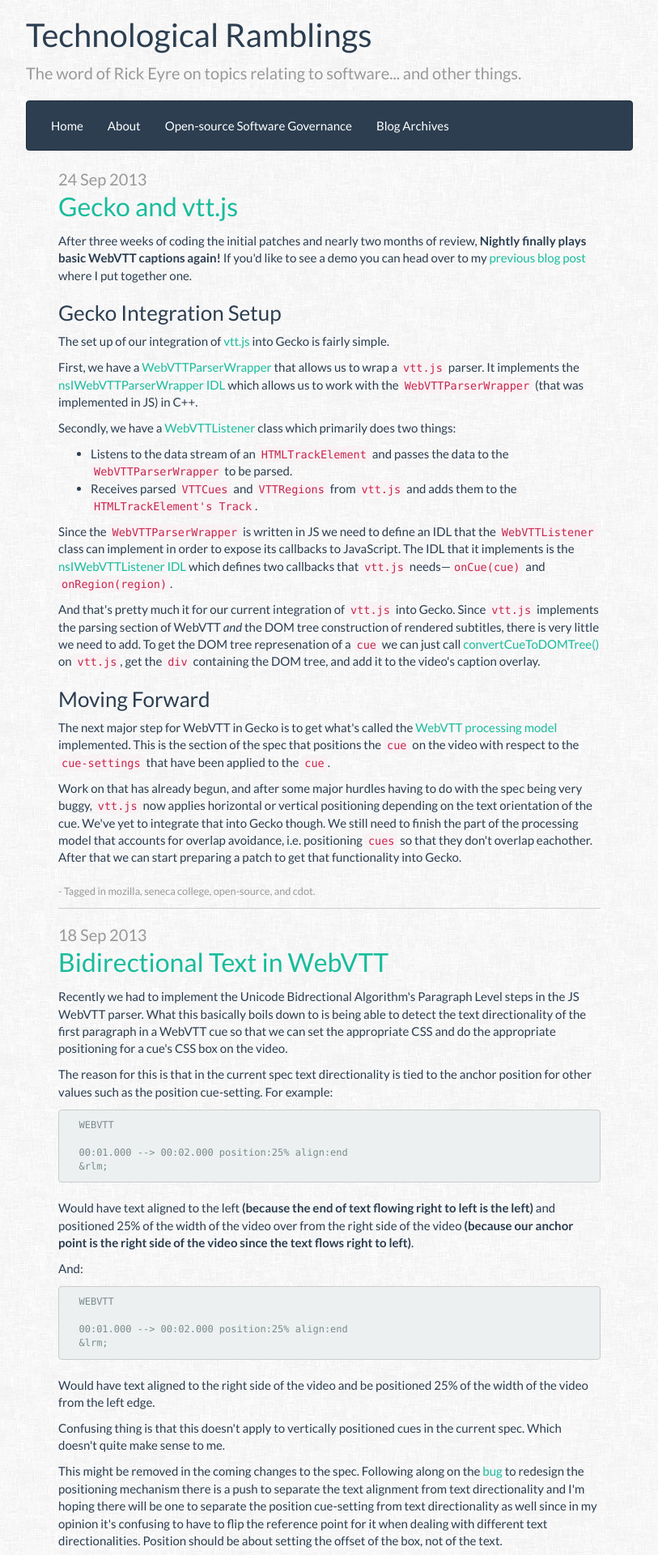
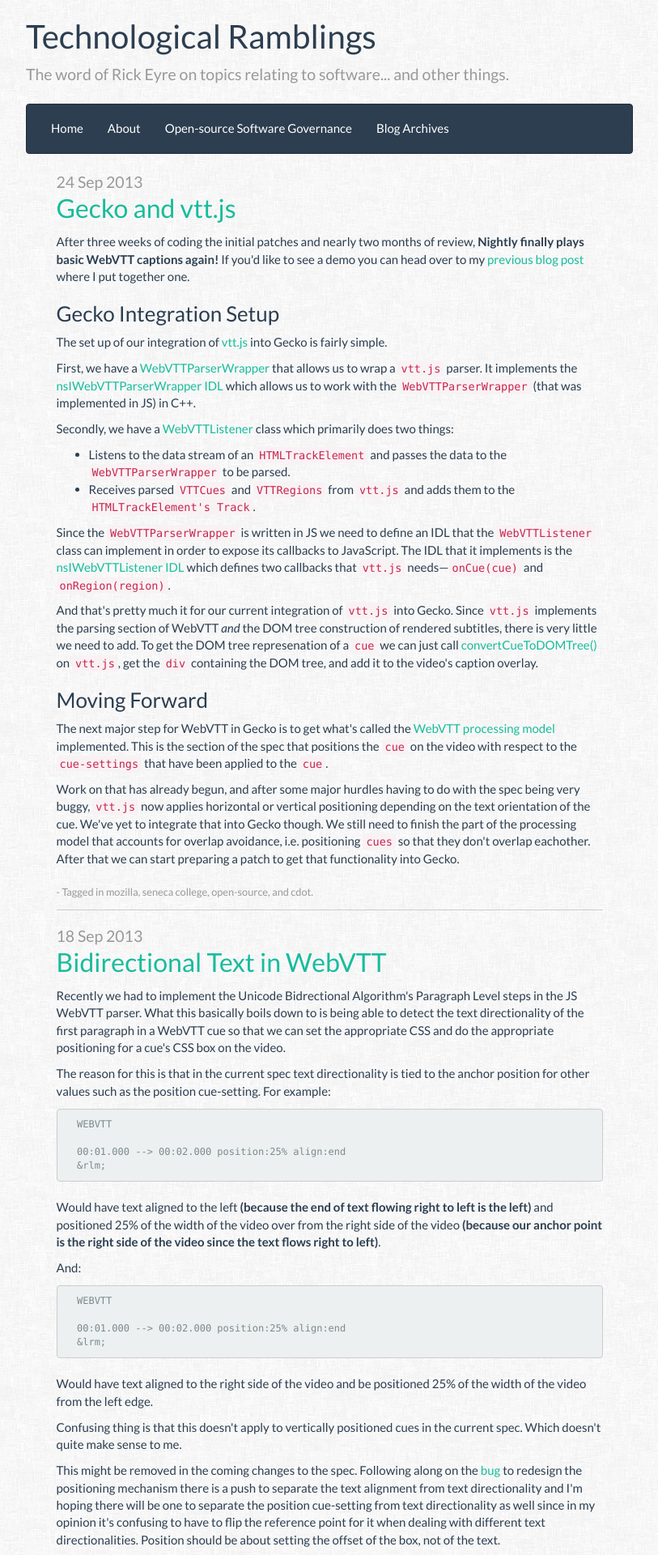
Before and after one commit to RickEyre/rickeyre.github.io, a Jekyll site: the page built from index.html, in a window 1280 px wide. Shown: the top 1920 px of the page at 81% size, without its empty margins (233-1046 px from the left). Built offline with Jekyll 4.4.1, drawn with Linux system fonts in a browser that asks for light colours; Markdown is read by kramdown in place of the engine named in the settings; the list of posts is cut into pages by our own code.

Commit message:
Switch positioning CSS to relative values.

```diff
--- a/assets/css/style.css
+++ b/assets/css/style.css
@@ -17,30 +17,30 @@
 }
 
 h1 {
-  font-size: 40px;
+  font-size: 2.7em;
 }
 
 .main-header {
-  margin: 20px 0px 20px;
+  margin: 3% 0 3%;
 }
 
 .content {
-  padding-left: 40px;
-  padding-right: 40px;
+  padding-left: 5%;
+  padding-right: 5%;
 }
 
 .inline-content {
   display: block;
   margin-right: auto;
   margin-left: auto;
-  padding-top: 10px;
-  padding-bottom: 25px;
+  padding-top: 2%;
+  padding-bottom: 3%;
   max-width: 90%;
 }
 
 .tag-line {
   color:#999;
-  font-size: 20px;
+  font-size: 1.3em;
 }
 
 .small-tag-line {
@@ -66,15 +66,15 @@
 }
 
 .icon {
-  max-width: 30px;
-  margin-left: 10px;
-  margin-right: 10px;
+  max-width: 4.5%;
+  margin-left: 2%;
+  margin-right: 2%;
   display: inline-block;
 }
 
 .post-title {
-  margin-top: 1px;
-  margin-bottom: 15px;
+  margin-top: 0.1%;
+  margin-bottom: 2%;
 }
 
 .prettyprint {
```
